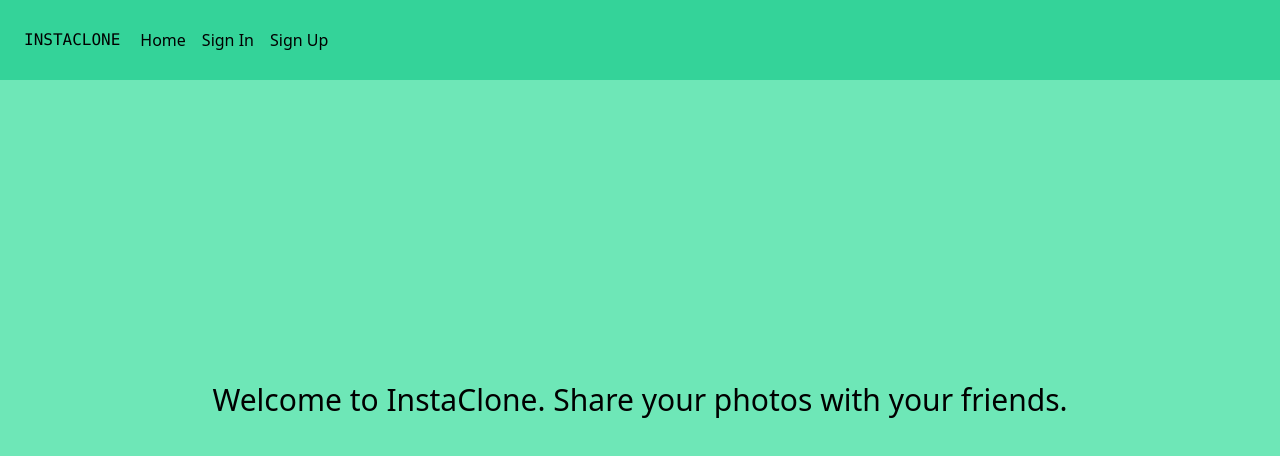
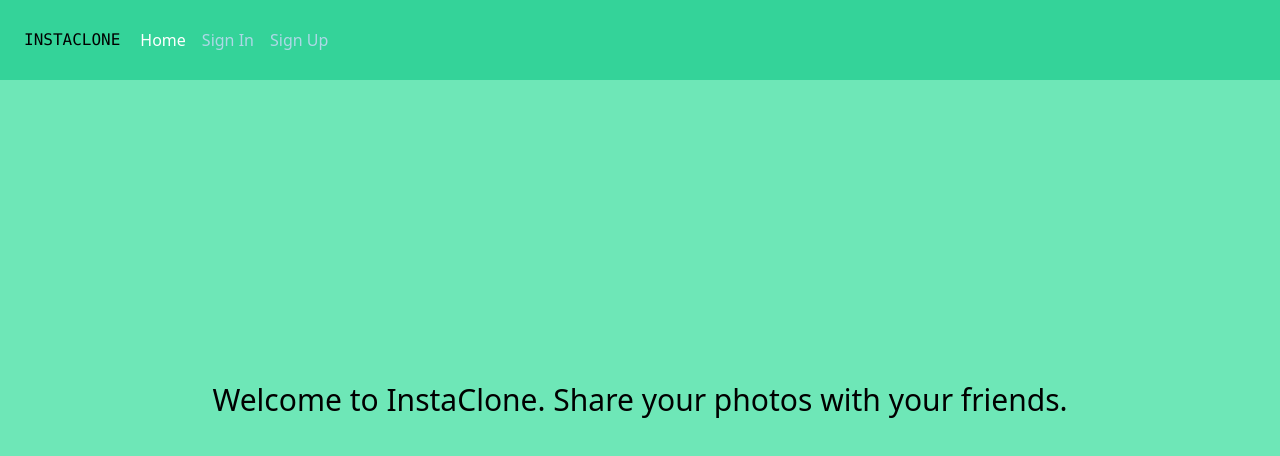
Before and after one commit to james-webdev/MERN_SocialNetwork_React_Front, a React (Create React App) app: page / in a window 1280 px wide. Shown: the top 456 px of the page. Built offline with nearby package versions, Linux system fonts and the light colour scheme.

Commit message:
profile component added, useState ad useEffect hook for axios

```diff
--- a/public/index.html
+++ b/public/index.html
@@ -24,7 +24,7 @@
       work correctly both with client-side routing and a non-root public URL.
       Learn how to configure a non-root public URL by running `npm run build`.
     -->
-    <title>React App</title>
+    <title>InstaClone</title>
   </head>
   <body>
     <noscript>You need to enable JavaScript to run this app.</noscript>
--- a/src/App.js
+++ b/src/App.js
@@ -1,4 +1,3 @@
-import react from 'react'
 import MainRouter from '../src/MainRouter'
 import {BrowserRouter} from 'react-router-dom'
 
--- a/src/MainRouter.js
+++ b/src/MainRouter.js
@@ -3,6 +3,7 @@ import Home from "../src/core/Home";
 import Menu from "../src/core/Menu";
 import SignUp from "../src/users/SignUp";
 import SignIn from "../src/users/SignIn";
+import Profile from "../src/users/Profile";
 
 const MainRouter = () => (
   <div>
@@ -11,6 +12,7 @@ const MainRouter = () => (
       <Route exact path="/signup" component={SignUp}></Route>
       <Route exact path="/signin" component={SignIn}></Route>
       <Route exact path="/" component={Home}></Route>
+      <Route exact path="/user/:userId" component={Profile}></Route>
     </Switch>
   </div>
 );
--- a/src/core/Home.js
+++ b/src/core/Home.js
@@ -4,8 +4,10 @@ const Home = () => (
   <div>
     <header>
       <div className="h-screen bg-green-300 flex items-center justify-center">
-        <p className="mb-40 text-3xl"> Welcome to InstaClone. Share your photos with your friends.</p>
-
+        <p className="mb-40 p-4 text-3xl">
+          {" "}
+          Welcome to InstaClone. Share your photos with your friends.
+        </p>
       </div>
     </header>
   </div>
--- a/src/core/Menu.js
+++ b/src/core/Menu.js
@@ -1,35 +1,91 @@
 import React from "react";
-import { Link } from "react-router-dom";
+import { Link, withRouter } from "react-router-dom";
+import axios from "axios";
 
-const Menu = () => (
+const isActive = (history, path) => {
+  if (history.location.pathname === path) {
+    return { color: "#ffffff" };
+  } else return { color: "#ADD8E6" };
+};
+
+export const isAuthenticated = () => {
+  if (localStorage.getItem("jwt")) {
+    return JSON.parse(localStorage.getItem("jwt"));
+  } else {
+    return false;
+  }
+};
+
+export const signOut = (next) => {
+  console.log("signing out");
+  localStorage.removeItem("jwt");
+  next();
+  axios
+    .get("http://localhost:8000/signout")
+    .then(function (response) {
+      console.log("sign out", response);
+    })
+    .catch(function (error) {
+      console.log(error);
+    });
+};
+
+const Menu = ({ history }) => (
   <div>
-      <div className="h-20 bg-green-400 flex items-center p-3 items-center">
+    <div className="h-10 sm:h-20 hidden sm:flex bg-green-400 items-center p-3 items-center">
       <div>
-          <p className="p-3 font-mono">INSTACLONE</p>
+        <p className="p-3 hidden sm:block font-mono">INSTACLONE</p>
       </div>
-        <Link className="p-2" to="/">
+      <Link
+        style={isActive(history, "/")}
+        className="p-2 hidden sm:block"
+        to="/"
+      >
         Home
       </Link>
-        <Link className="p-2" to="/signin">
-          {" "}
+
+      {!isAuthenticated() && (
+        <>
+          <Link
+            style={isActive(history, "/signin")}
+            className="p-2 hidden sm:block"
+            to="/signin"
+          >
             Sign In
           </Link>
-        <Link className="p-2" to="/signup">
-          {" "}
+          <Link
+            style={isActive(history, "/signup")}
+            className="p-2 hidden sm:block"
+            to="/signup"
+          >
             Sign Up
           </Link>
+        </>
+      )}
+
+      {isAuthenticated() && (
+        <>
+          <button
+            className="p-2 hidden sm:block"
+            onClick={() => signOut(() => history.push("/"))}
+          >
+            {" "}
+            Sign Out
+          </button>
+          <Link to={`/user/${isAuthenticated().user._id}`} className="p-2 hidden sm:block">{isAuthenticated().user.name}'s Profile</Link>
+        </>
+      )}
     </div>
-      {/* <div className="h-20 bg-green-400 flex items-center justify-end">
-          <button className="p-3">
+    <div className="sm:hidden p-1 bg-green-400 flex items-center justify-end">
+      <button className="p-3 border-2 border-white border-opacity-50 m-1 rounded">
         <svg viewBox="0 0 100 80" width="40" height="40">
           <rect width="100" height="20"></rect>
           <rect y="30" width="100" height="20"></rect>
           <rect y="60" width="100" height="20"></rect>
         </svg>
       </button>
-        </div> */}
-
+    </div>
   </div>
 );
 
-export default Menu;
+export default withRouter(Menu);
--- /dev/null
+++ b/src/users/Profile.js
@@ -0,0 +1,72 @@
+import React from "react";
+import { useState, useEffect } from "react";
+import { isAuthenticated } from "../core/Menu";
+import axios from "axios";
+import { Redirect } from "react-router-dom";
+
+const Profile = (props) => {
+  const [state, setState] = useState({
+    user: "",
+    redirect: false,
+  });
+
+  useEffect(() => {
+    console.log("user ID from route params", props.match.params.userId);
+    const userId = props.match.params.userId;
+    const token = isAuthenticated().token;
+    const config = {
+      headers: { Authorization: `Bearer ${token}` },
+    };
+    const bodyParameters = {
+      key: "value",
+    };
+    axios
+      .get(`http://localhost:8000/user/${userId}`, bodyParameters, config)
+      .then(function (response) {
+        if (response.status === 200) {
+          setState((prevState) => ({
+            ...prevState,
+            user: response.data,
+          }));
+          console.log(response.data);
+          console.log("user in state", state.user);
+        } else {
+          console.log("Some error ocurred");
+          setState((prevState) => ({
+            ...prevState,
+            redirect: true,
+          }));
+        }
+      })
+      .catch(function (error) {
+        console.log(error);
+      });
+  }, []);
+
+  return (
+    <>
+      {state.redirect && <Redirect to="/signin" />}
+      <div className="block sm:flex h-screen bg-green-100">
+        <div className="p-20 bg-green-100">
+          <p className="text-3xl font-bold">Profile</p>
+          <div className="text-1xl font-medium p-2">
+            <p>Hello {isAuthenticated().user.name}</p>
+            <p>Email:{isAuthenticated().user.email}</p>
+            <p>Joined: {new Date(state.user.created).toDateString()}</p>
+          </div>
+        </div>
+        <div className="p-20 bg-green-100">
+          <button class="bg-green-600 hover:bg-green-800 text-black font-bold py-2 px-4 rounded ml-4 mt-3 mr-15">
+            Delete Profile
+          </button>
+
+          <button class="bg-green-300 hover:bg-green-200 text-black font-bold py-2 px-4 rounded ml-4 mt-3 mr-15">
+            Edit Profile
+          </button>
+        </div>
+      </div>
+    </>
+  );
+};
+
+export default Profile;
```
Also changed, not shown: 1 other file (tests, documents, lock files or other folders). Lines whose indentation alone changed are shown as unchanged.
